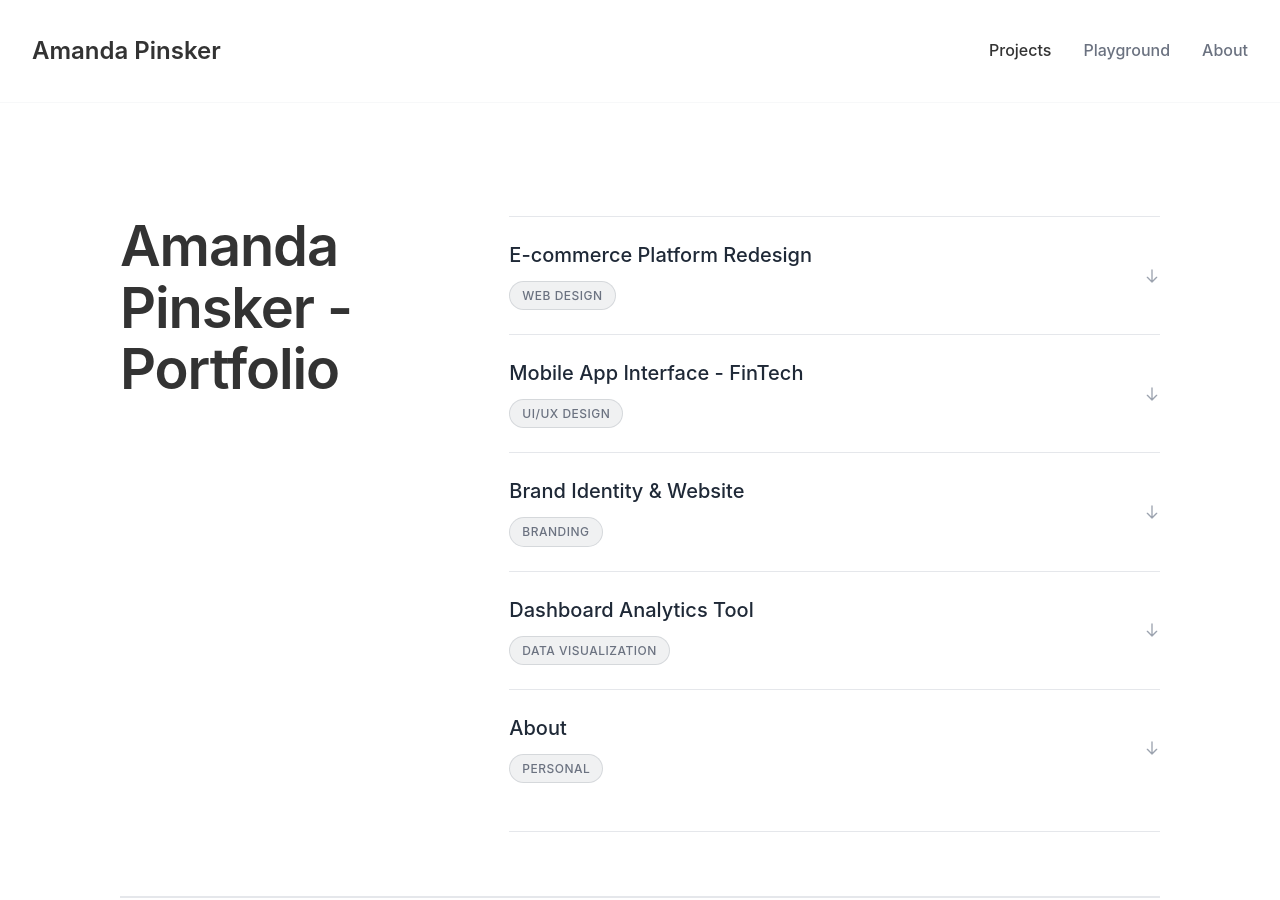
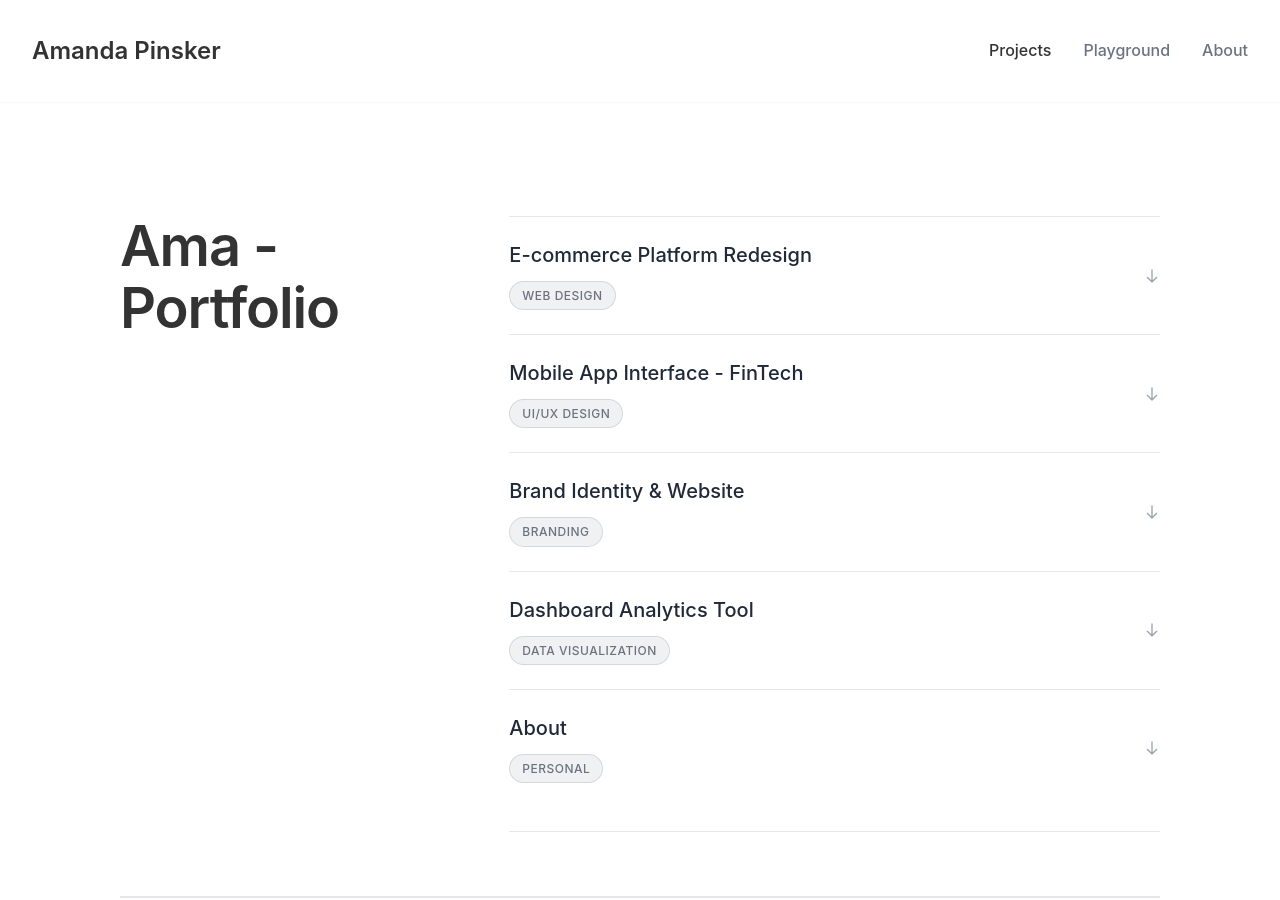
Before and after one commit to Etterlivet/Port2, a Jekyll site: the page built from index.md, in a window 1280 px wide and 900 px high. Built offline with Jekyll 4.4.1, drawn with Linux system fonts in a browser that asks for light colours.

Commit message:
Update index.md

```diff
--- a/index.md
+++ b/index.md
@@ -1,4 +1,4 @@
 ---
 layout: projects
-title: Amanda Pinsker - Portfolio
+title: Ama  - Portfolio
 ---
```
